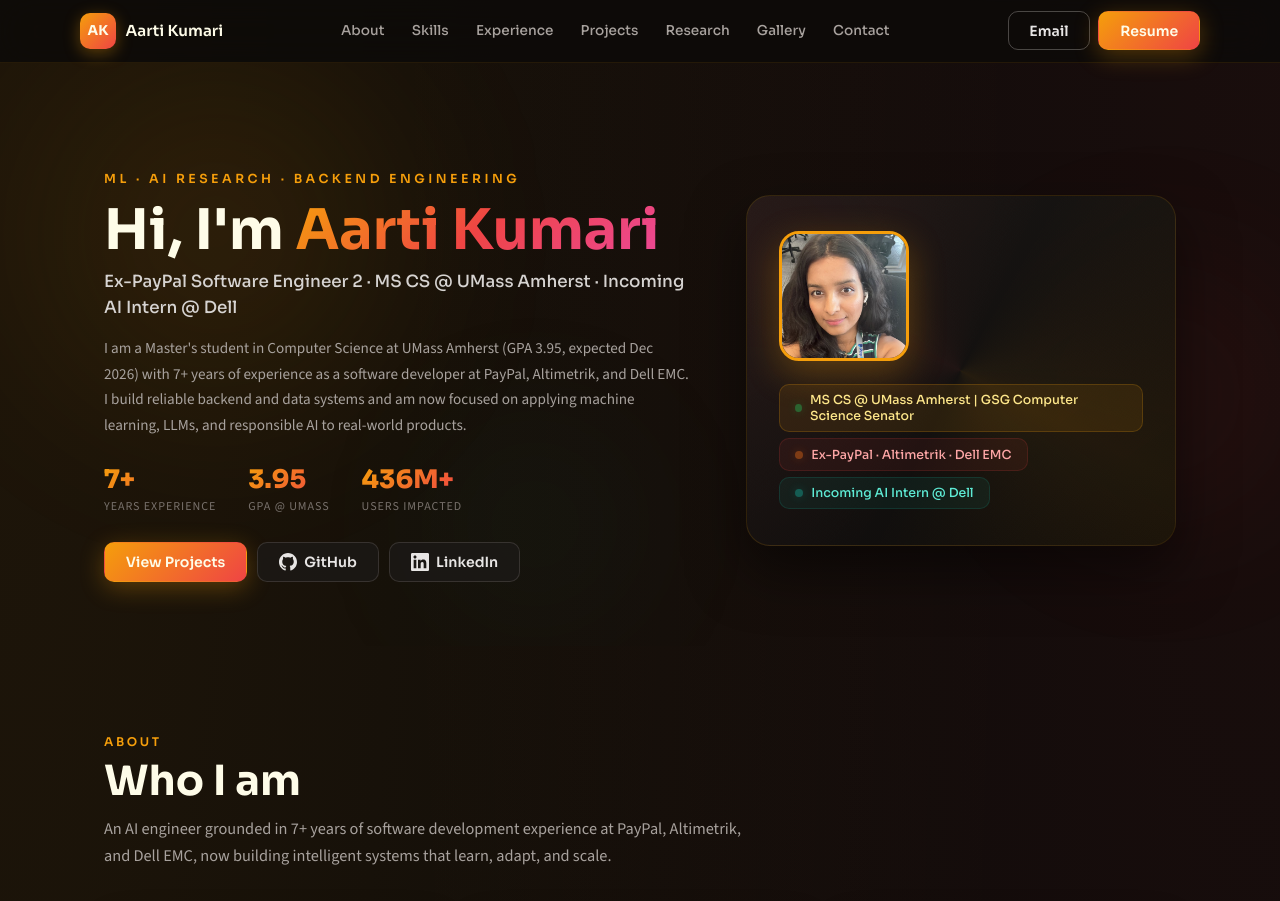
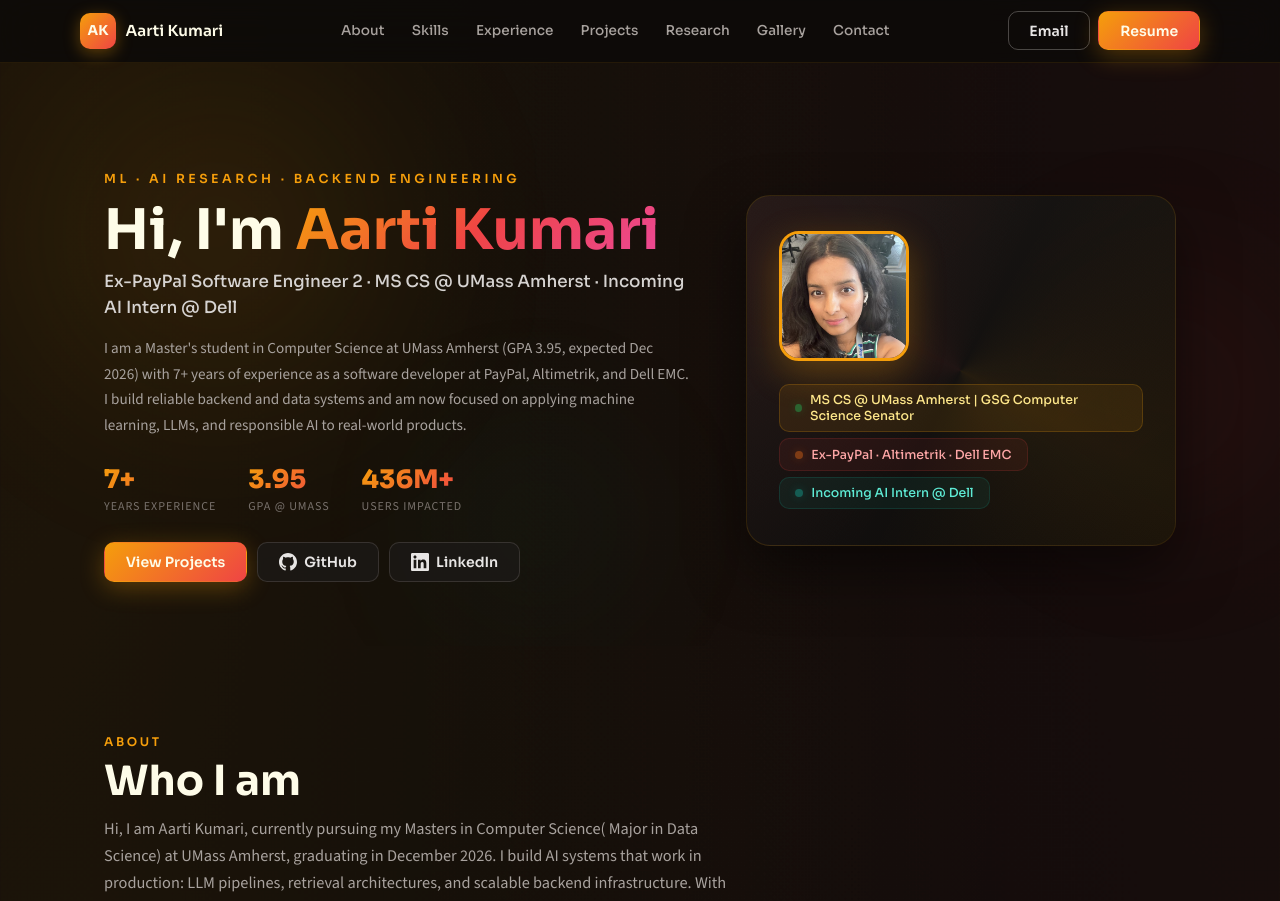
Before and after one commit to swanky-rt/personal_portfolio, a React (Vite) app: page / in a window 1280 px wide. Shown: the top 901 px of the page. Built offline with nearby package versions, Linux system fonts and the light colour scheme.

Commit message:
Update About.jsx

```diff
--- a/src/components/About.jsx
+++ b/src/components/About.jsx
@@ -9,9 +9,9 @@
           <p className="section-kicker">About</p>
           <h2 className="section-title">Who I am</h2>
           <p className="section-subtitle">
-            An AI engineer grounded in 7+ years of software development experience at
-            PayPal, Altimetrik, and Dell EMC, now building intelligent systems that
-            learn, adapt, and scale.
+            Hi, I am Aarti Kumari, currently pursuing my Masters in Computer Science( Major in Data Science) at UMass Amherst, graduating in December 2026.
+I build AI systems that work in production: LLM pipelines, retrieval architectures, and scalable backend infrastructure. With 7+ years of software engineering experience at PayPal, Dell EMC, and Altimetrik, my work sits at the intersection of applied ML, LLM systems, and solid backend engineering( APIs, databases, deployment).
+I care about building AI that is reliable, secured, grounded, and actually useful that remains reliable under real-world abuse, edge cases...
           </p>
         </div>
 
```
